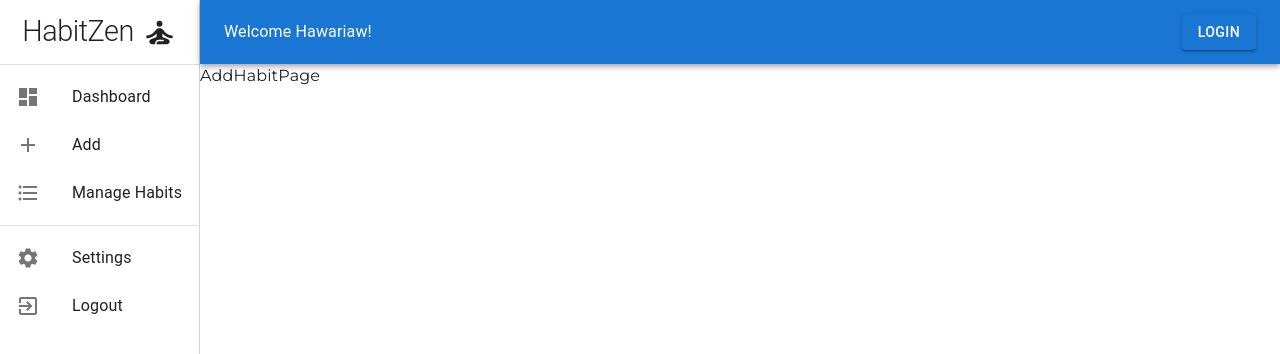
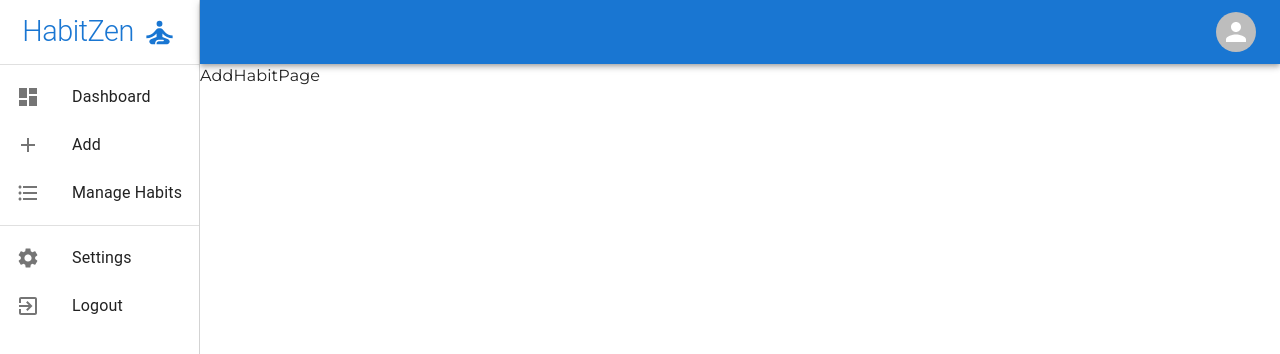
Before and after one commit to Hawa701/Habit-Tracker-App, a React (Create React App) app in the folder habit-zen/: page /add in a window 1280 px wide. Shown: the top 354 px of the page. Built offline with nearby package versions, Linux system fonts and the light colour scheme.

Commit message:
Fixed some routings

```diff
--- a/habit-zen/src/App.js
+++ b/habit-zen/src/App.js
@@ -9,25 +9,22 @@ import AddHabitPage from "./pages/AddHabitPage";
 import ManageHabitPage from "./pages/ManageHabitPage";
 import SettingPage from "./pages/SettingPage";
 import MissingPage from "./pages/MissingPage";
+import HabitContext from "./context/HabitContext";
 
 function App() {
-  const [mode, setMode] = useState("light");
-
-  const theme = createTheme({
-    palette: {
-      mode: mode,
-    },
-  });
+  const { user, theme } = useContext(HabitContext);
 
   return (
     <ThemeProvider theme={theme}>
       <CssBaseline />
+
+      {user ? (
         <Stack direction="row">
           <Sidebar />
           <Stack flexGrow={1}>
             <Header />
             <Routes>
-            <Route exact path="/" element={<LandingPage />} />
+              {/* <Route exact path="/" element={<LandingPage />} /> */}
               <Route path="/dashboard" element={<DashboardPage />} />
               <Route path="/add" element={<AddHabitPage />} />
               <Route path="/manage/:id" element={<ManageHabitPage />} />
@@ -36,6 +33,12 @@ function App() {
             </Routes>
           </Stack>
         </Stack>
+      ) : (
+        <Stack>
+          <Header />
+          <LandingPage />
+        </Stack>
+      )}
     </ThemeProvider>
   );
 }
--- a/habit-zen/src/components/Header.jsx
+++ b/habit-zen/src/components/Header.jsx
@@ -1,17 +1,27 @@
-import React from "react";
+import React, { useContext } from "react";
 import {
   AppBar,
+  Avatar,
   Box,
   Toolbar,
   Typography,
-  createTheme,
   useMediaQuery,
 } from "@mui/material";
 import LeftSideBar from "../components/LeftSidebar";
 import AuthModal from "../components/AuthModal";
+import HabitContext from "../context/HabitContext";
+import { SelfImprovement } from "@mui/icons-material";
+
+const styledLogo = {
+  display: "flex",
+  justifyContent: "start",
+  alignItems: "center",
+  height: "4rem",
+  gap: "8px",
+};
 
 const Header = () => {
-  // const theme = createTheme();
+  const { user } = useContext(HabitContext);
 
   const isSmallScreen = useMediaQuery((theme) => theme.breakpoints.down("sm"));
 
@@ -23,15 +33,22 @@ const Header = () => {
       >
         <Toolbar>
           {/* Menu Icon */}
-          {isSmallScreen ? <LeftSideBar /> : null}
+          {user && isSmallScreen ? <LeftSideBar /> : null}
 
           {/* Message */}
           <Typography flexGrow={1}>
-            {isSmallScreen ? "" : "Welcome Hawariaw!"}
+            {!user ? (
+              <Typography variant="h1" fontSize="1.8rem" sx={styledLogo}>
+                HabitZen
+                <SelfImprovement fontSize="large" />
+              </Typography>
+            ) : (
+              ""
+            )}
           </Typography>
 
           {/* Button */}
-          <AuthModal />
+          {!user ? <AuthModal /> : <Avatar />}
         </Toolbar>
       </AppBar>
     </Box>
--- a/habit-zen/src/components/LeftSidebar.jsx
+++ b/habit-zen/src/components/LeftSidebar.jsx
@@ -18,6 +18,7 @@ import {
   SelfImprovement,
   Settings,
 } from "@mui/icons-material";
+import HabitContext from "../context/HabitContext";
 
 const styledLogo = {
   display: "flex",
@@ -28,6 +29,7 @@ const styledLogo = {
 };
 
 export default function TemporaryDrawer() {
+  const { theme } = React.useContext(HabitContext);
   const [state, setState] = React.useState({
     left: false,
   });
@@ -52,18 +54,17 @@ export default function TemporaryDrawer() {
     >
       <List>
         <List>
-          <Link to="/">
           <Typography
             variant="h1"
             fontSize="1.8rem"
             gap={1}
             mb={2}
             sx={styledLogo}
+            color={theme.palette.primary.main}
           >
             HabitZen
             <SelfImprovement fontSize="large" />
           </Typography>
-          </Link>
           <Divider />
 
           <Link to="/dashboard">
--- a/habit-zen/src/components/Sidebar.jsx
+++ b/habit-zen/src/components/Sidebar.jsx
@@ -1,4 +1,4 @@
-import React from "react";
+import React, { useContext } from "react";
 import { Link } from "react-router-dom";
 import SidebarList from "./SidebarList";
 import {
@@ -17,6 +17,7 @@ import {
   SelfImprovement,
   Settings,
 } from "@mui/icons-material";
+import HabitContext from "../context/HabitContext";
 
 const styledStack = {
   width: {
@@ -41,25 +42,29 @@ const styledLogo = {
 };
 
 const Sidebar = () => {
-  const theme = createTheme();
+  const { theme } = useContext(HabitContext);
 
   const isSmallScreen = useMediaQuery((theme) => theme.breakpoints.down("md"));
 
   return (
     <Stack direction="column" sx={styledStack}>
       {/* Logo */}
-      <Link to="/">
       {isSmallScreen ? (
         <Typography variant="h5" sx={styledLogo}>
           <SelfImprovement fontSize="large" />
         </Typography>
       ) : (
-          <Typography variant="h1" fontSize="1.8rem" gap={1} sx={styledLogo}>
+        <Typography
+          variant="h1"
+          fontSize="1.8rem"
+          gap={1}
+          sx={styledLogo}
+          color={theme.palette.primary.main}
+        >
           HabitZen
           <SelfImprovement fontSize="large" />
         </Typography>
       )}
-      </Link>
       <Divider />
 
       {/* List 1 */}
--- a/habit-zen/src/context/HabitContext.js
+++ b/habit-zen/src/context/HabitContext.js
@@ -1,9 +1,28 @@
-import React, { createContext, useState, useEffect } from "react";
+import { createTheme } from "@mui/material";
+import React, { createContext, useState } from "react";
 
 const HabitContext = createContext();
 
-export const CryptoProvider = ({ children }) => {
-  return <HabitContext.Provider value={{}}>{children}</HabitContext.Provider>;
+export const HabitProvider = ({ children }) => {
+  const [mode, setMode] = useState("light");
+  const [user, setUser] = useState(true);
+
+  const theme = createTheme({
+    palette: {
+      mode: mode,
+    },
+  });
+
+  return (
+    <HabitContext.Provider
+      value={{
+        theme,
+        user,
+      }}
+    >
+      {children}
+    </HabitContext.Provider>
+  );
 };
 
 export default HabitContext;
--- a/habit-zen/src/index.js
+++ b/habit-zen/src/index.js
@@ -2,12 +2,15 @@ import React from "react";
 import ReactDOM from "react-dom/client";
 import App from "./App";
 import { BrowserRouter } from "react-router-dom";
+import { HabitProvider } from "./context/HabitContext";
 
 const root = ReactDOM.createRoot(document.getElementById("root"));
 root.render(
   <React.StrictMode>
     <BrowserRouter>
-      <App />
+      <HabitProvider>
+        <App />
+      </HabitProvider>
     </BrowserRouter>
   </React.StrictMode>
 );
```
Lines whose indentation alone changed are shown as unchanged.
